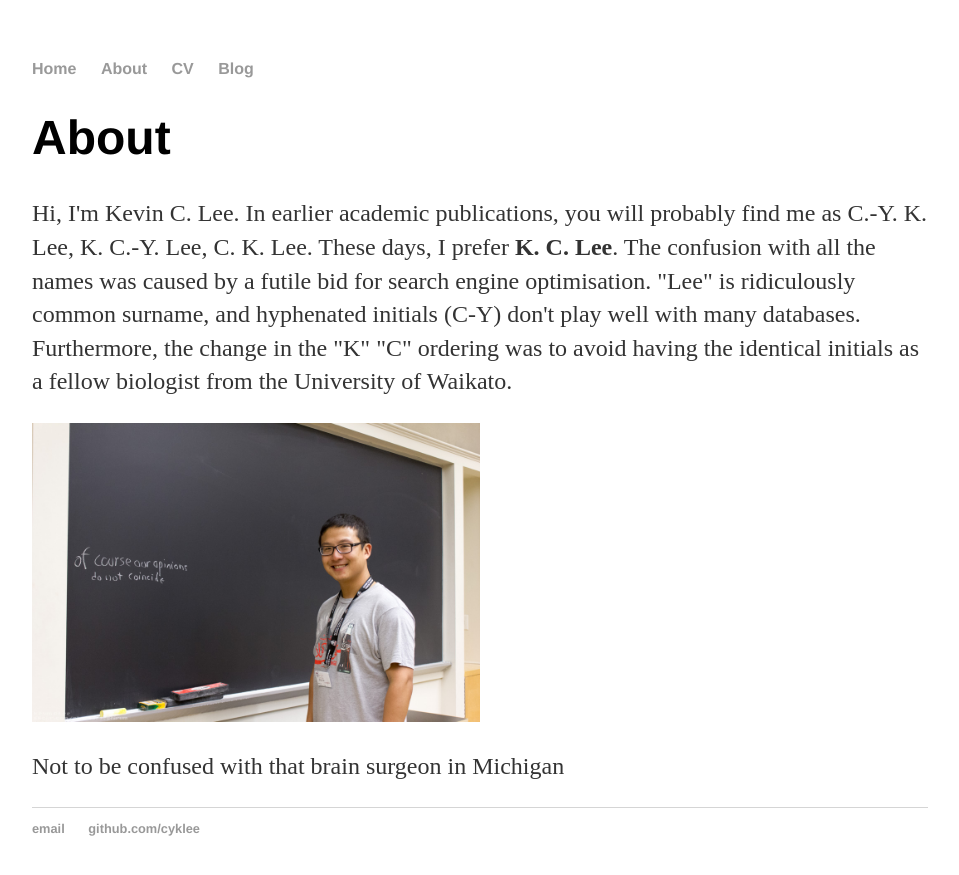
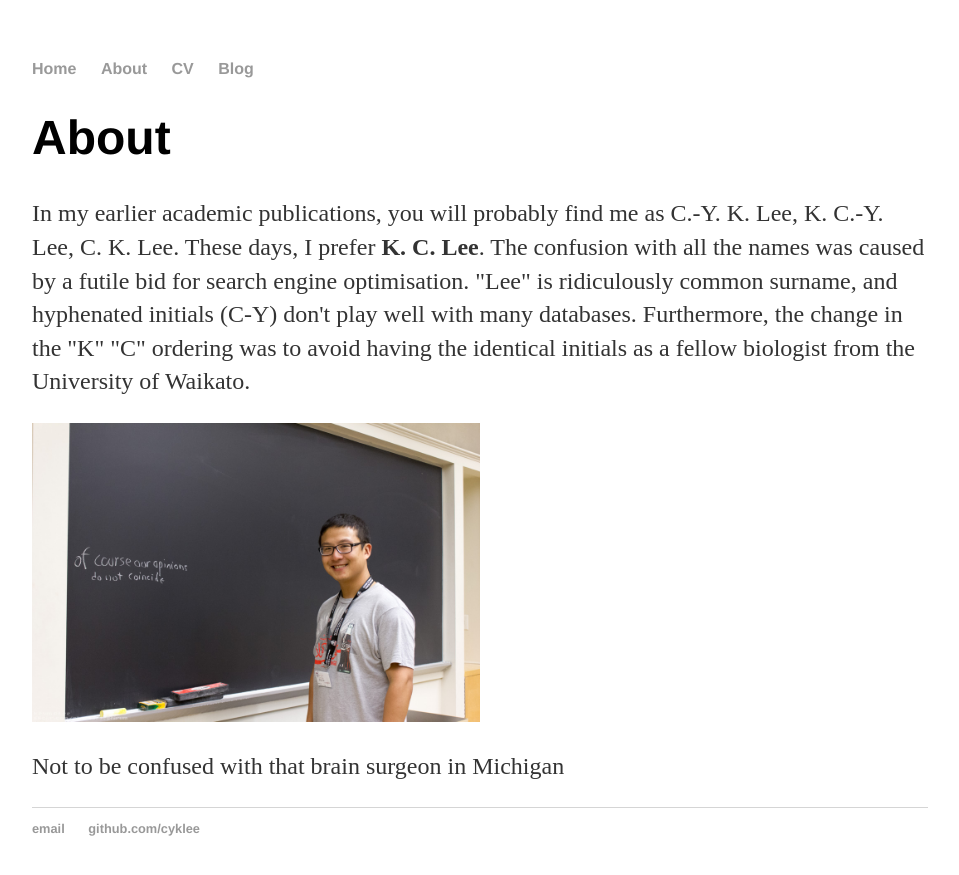
Before and after one commit to cyklee/cyklee.github.io, a Jekyll site: the page built from about/index.html, in a window 1280 px wide. Shown: the top 875 px of the page, without its empty margins (160-1119 px from the left). Built offline with Jekyll 4.4.1, drawn with Linux system fonts in a browser that asks for light colours.

Commit message:
Update index.html

```diff
--- a/about/index.html
+++ b/about/index.html
@@ -4,7 +4,7 @@
 ---
 <div class="blurb">
   <h1>About</h1>
-  <p>Hi, I'm Kevin C. Lee. In earlier academic publications, you will probably find me as C.-Y. K. Lee, K. C.-Y. Lee, C. K. Lee. These days, I prefer <b>K. C. Lee</b>. The confusion with all the names was caused by a futile bid for search engine optimisation. "Lee" is ridiculously common surname, and hyphenated initials (C-Y) don't play well with many databases. Furthermore, the change in the "K" "C" ordering was to avoid having the identical initials as a fellow biologist from the University of Waikato.</p>
+  <p>In my earlier academic publications, you will probably find me as C.-Y. K. Lee, K. C.-Y. Lee, C. K. Lee. These days, I prefer <b>K. C. Lee</b>. The confusion with all the names was caused by a futile bid for search engine optimisation. "Lee" is ridiculously common surname, and hyphenated initials (C-Y) don't play well with many databases. Furthermore, the change in the "K" "C" ordering was to avoid having the identical initials as a fellow biologist from the University of Waikato.</p>
   <img src="pt.jpg" alt="Mug" width="50%">
   <p>Not to be confused with that brain surgeon in Michigan</p>
 
```
